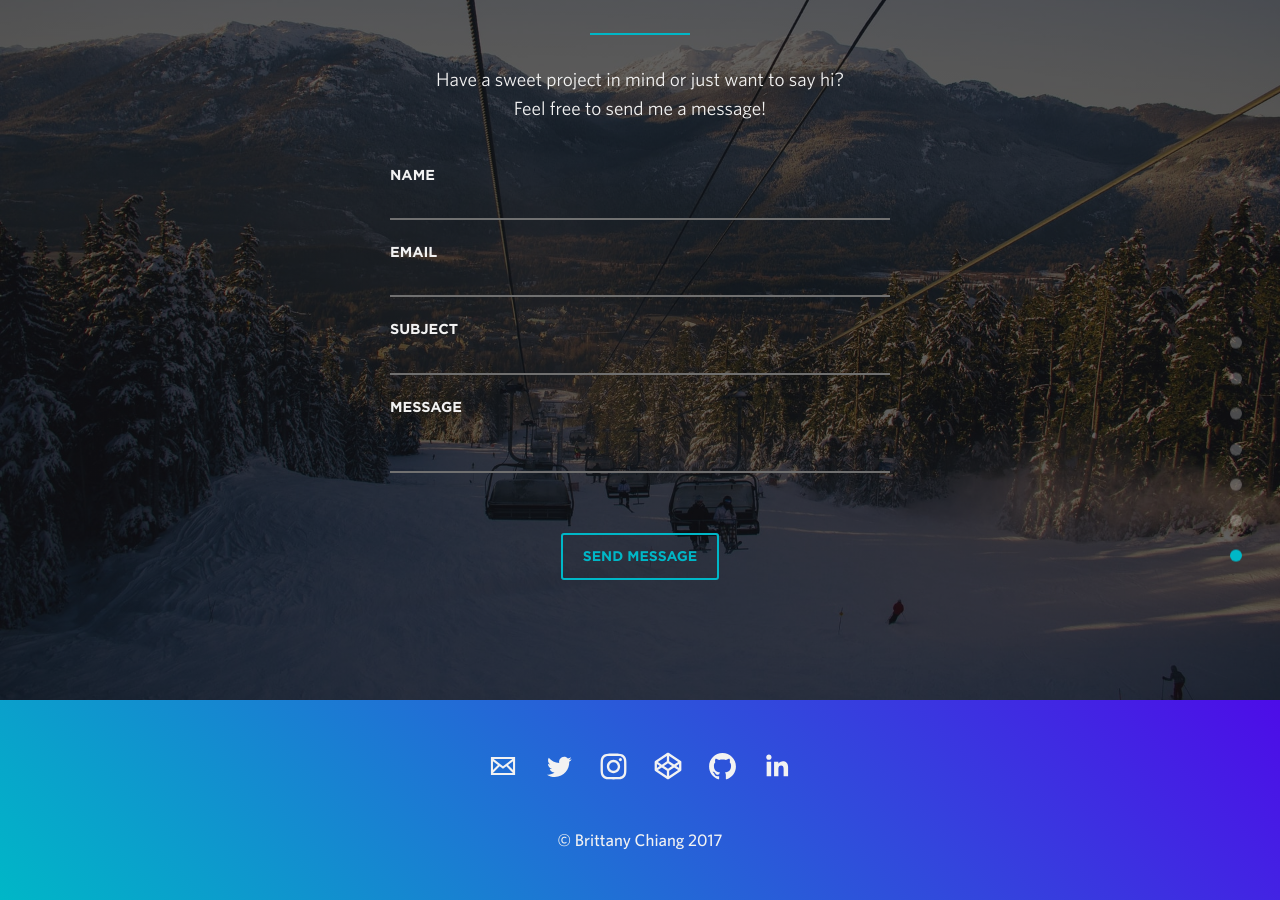
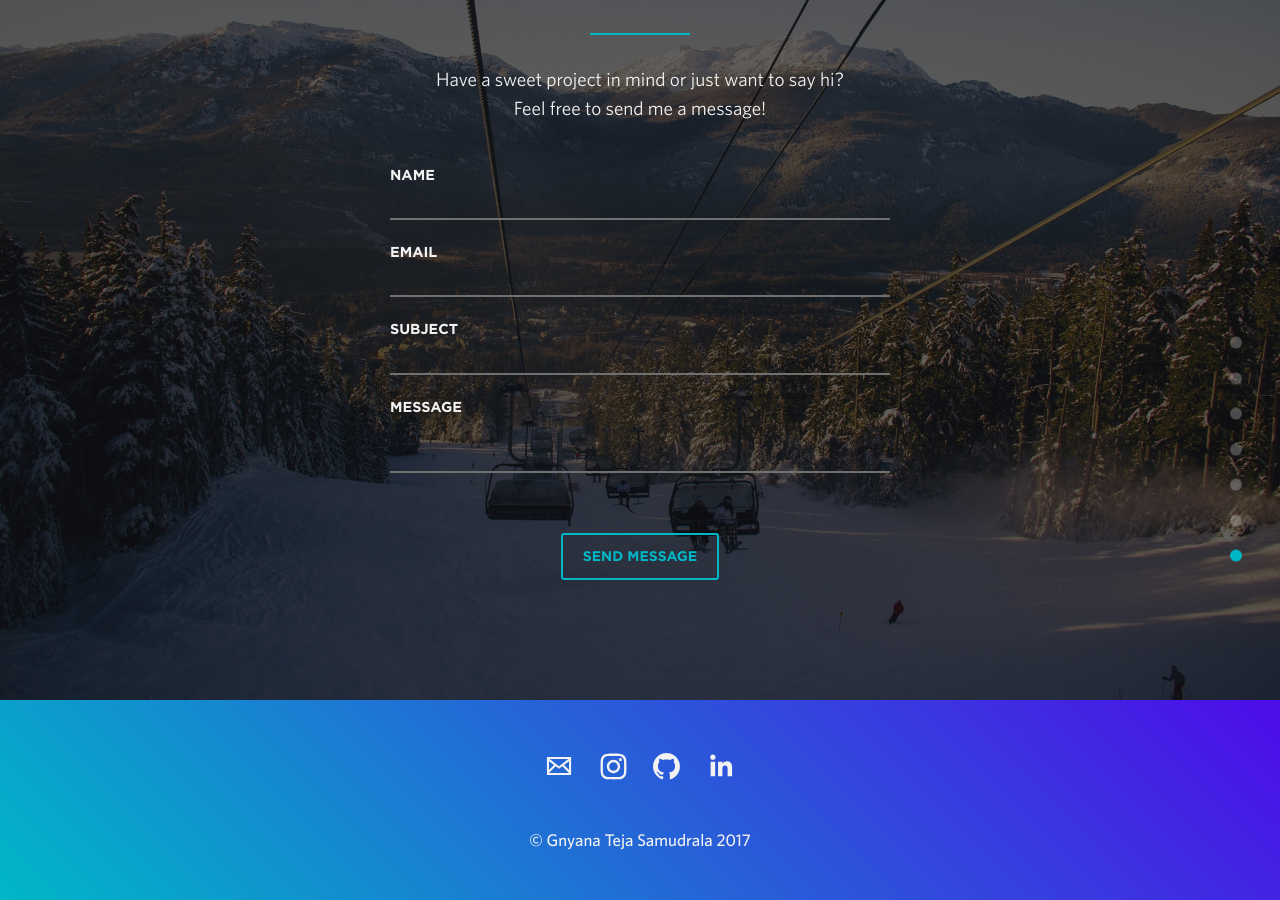
Before and after one commit to sgteja/trailsite.github.io, a Jekyll site: the page built from index.html, in a window 1280 px wide and 900 px high, scrolled down 14647 px. Built offline with Jekyll 4.4.1, drawn with Linux system fonts in a browser that asks for light colours; nearby versions of some CDN libraries.

Commit message:
Update _config.yml

```diff
--- a/_config.yml
+++ b/_config.yml
@@ -1,26 +1,26 @@
 # Site settings
-name: Brittany Chiang
-title: Brittany Chiang | Front End Software Engineer
+name: Gnyana Teja Samudrala
+title: Gnyana Teja Samudrala | Robotics Engineer
 description: Design-minded, detail oriented software engineer passionate about combining beautiful code with beautiful design.
-url: https://sgteja.github.io/trailsite.github.io
-baseurl: "https://sgteja.github.io/trailsite.github.io/"
-email: brittany.chiang@gmail.com
-cover: https://sgteja.github.io/trailsite.github.io//img/og.jpg
-logo: https://sgteja.github.io/trailsite.github.io//img/logo-black.png
-resume: https://sgteja.github.io/trailsite.github.io//resume.pdf
+url: http://sgteja.github.io/
+baseurl: ""
+email: gnyanateja@gmail.com
+cover: http://sgteja.hithub.io/trailsite.github.io/img/og.jpg
+logo: http://sgteja.hithub.io/trailsite.github.io/img/logo-black.png
+resume: http://sgteja.hithub.io/trailsite.github.io/resume.pdf
 social:
   - title: email
-    url: mailto:brittany.chiang@gmail.com
-  - title: twitter
-    url: https://twitter.com/bchiang7
+    url: mailto:gnyanateja@gmail.com
+#  - title: twitter
+#   url: https://twitter.com/bchiang7
   - title: instagram
     url: https://instagram.com/bchiang7
-  - title: codepen
-    url: http://codepen.io/bchiang7
+#  - title: codepen
+#    url: http://codepen.io/bchiang7
   - title: github
-    url: https://github.com/bchiang7
+    url: https://github.com/sgteja
   - title: linkedin
-    url: https://www.linkedin.com/in/bchiang7
+    url: https://www.linkedin.com/in/gnyana-teja
 
 # Build settings
 markdown: kramdown
```
